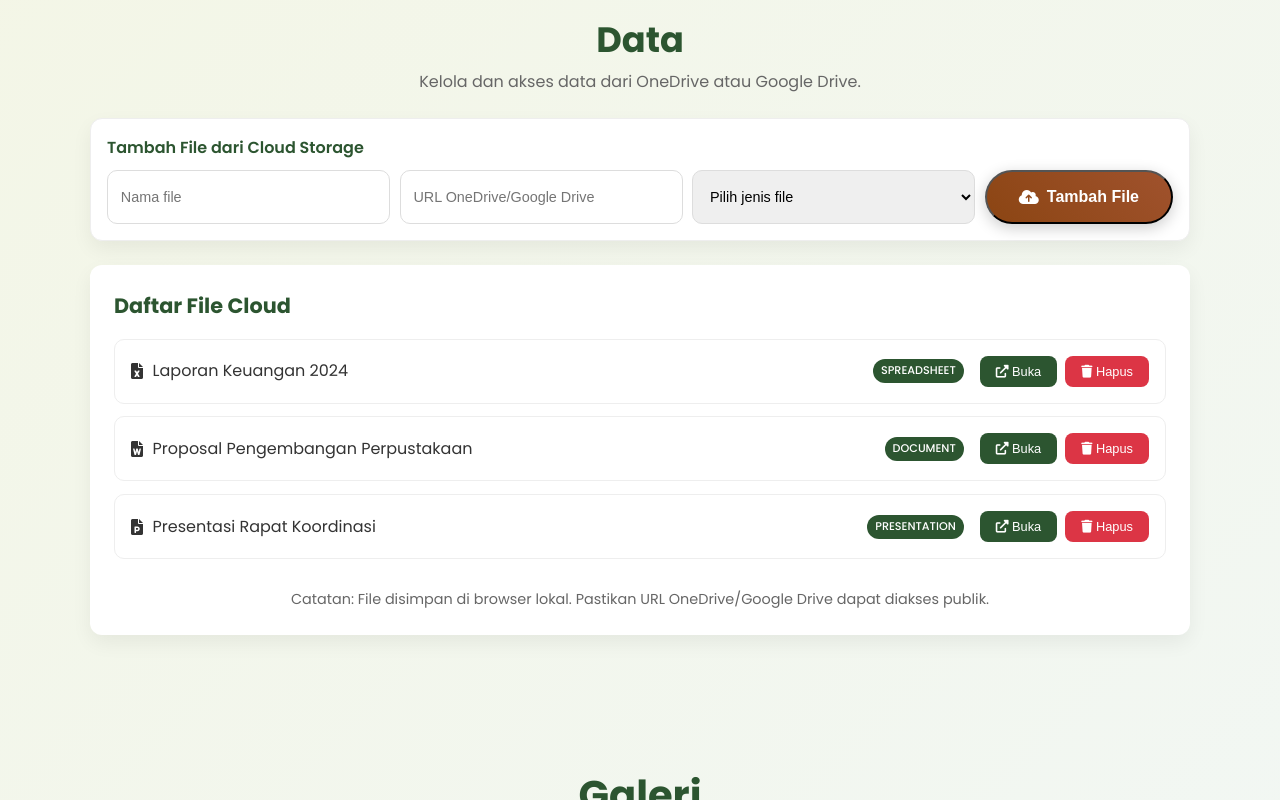
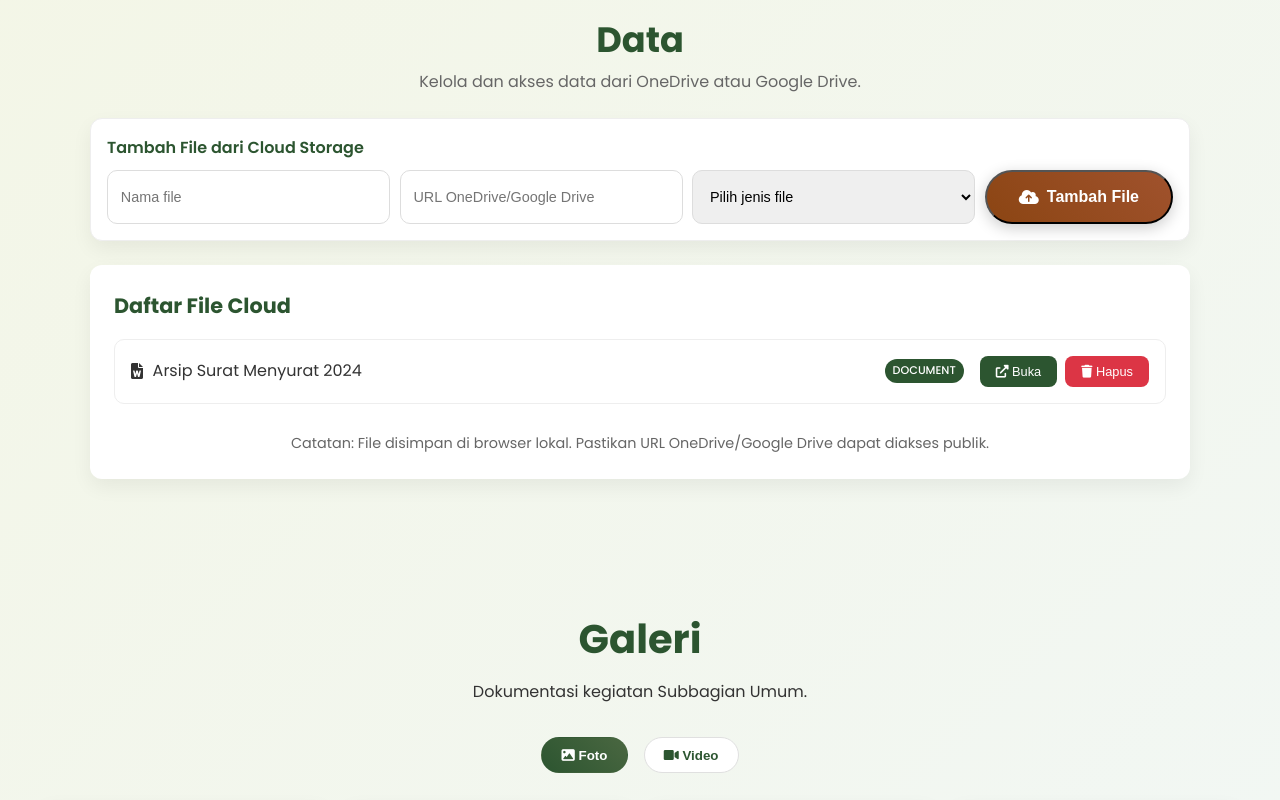
Before and after one commit to SubbagumumDKPUSBabel/web, a website: page index.html in a window 1280 px wide. Shown: the part 1882-2682 px from the top of the page. Drawn offline with Linux system fonts and the light colour scheme; grey boxes are pictures that could not be loaded.

Commit message:
Add files via upload

```diff
--- a/index.html
+++ b/index.html
@@ -117,7 +117,7 @@
                     </div>
                     <h3>Layanan Cuti Pegawai ASN</h3>
                     <p>Pelayan administrasi pengajuan cuti Pegawai ASN dengan prosedur yang mudah dan cepat.</p>
-                    <a href="https://btgm9442-my.sharepoint.com/personal/mhd_inline_microsoft-365_vip/_layouts/15/Doc.aspx?sourcedoc={871b9dd1-88ca-4fb2-af68-b975ebe8b7d6}" target="_blank" rel="noopener" class="layanan-link">Lihat kuota cuit <i class="fas fa-arrow-right"></i></a>
+                    <a href="https://btgm9442-my.sharepoint.com/:x:/g/personal/mhd_inline_microsoft-365_vip/ESEmqDZehshKj40tU9vrWtYBYDaPqAsyPy6IHfe7U7xX7Q" target="_blank" rel="noopener" class="layanan-link">Selengkapnya <i class="fas fa-arrow-right"></i></a>
                 </div>
 
                 <div class="layanan-card">
--- a/script.js
+++ b/script.js
@@ -441,28 +441,14 @@ document.addEventListener('DOMContentLoaded', function() {
             if (raw) {
                 return JSON.parse(raw);
             } else {
-                // Return sample data if no data exists
+                // Return sample archive data if no data exists
                 return [
                     {
                         kind: 'cloud-file',
-                        name: 'Laporan Keuangan 2024',
+                        name: 'Arsip Surat Menyurat 2024',
                         url: 'https://drive.google.com/file/d/1BxiMVs0XRA5nFMdKvBdBZjgmUUqptlbs74OgvE2upms/view',
-                        fileType: 'spreadsheet',
+                        fileType: 'document',
                         ts: Date.now() - 86400000
-                    },
-                    {
-                        kind: 'cloud-file',
-                        name: 'Proposal Pengembangan Perpustakaan',
-                        url: 'https://1drv.ms/w/s!Aq8vQwXqXqXqXqXqXqXqXqXqXqXqXq',
-                        fileType: 'document',
-                        ts: Date.now() - 172800000
-                    },
-                    {
-                        kind: 'cloud-file',
-                        name: 'Presentasi Rapat Koordinasi',
-                        url: 'https://docs.google.com/presentation/d/1BxiMVs0XRA5nFMdKvBdBZjgmUUqptlbs74OgvE2upms/edit',
-                        fileType: 'presentation',
-                        ts: Date.now() - 259200000
                     }
                 ];
             }
```
